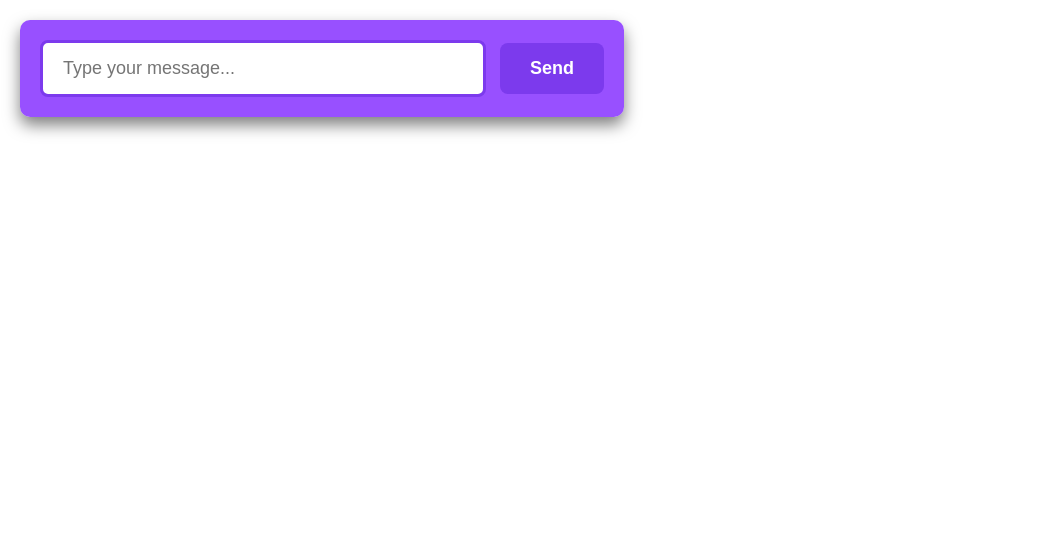
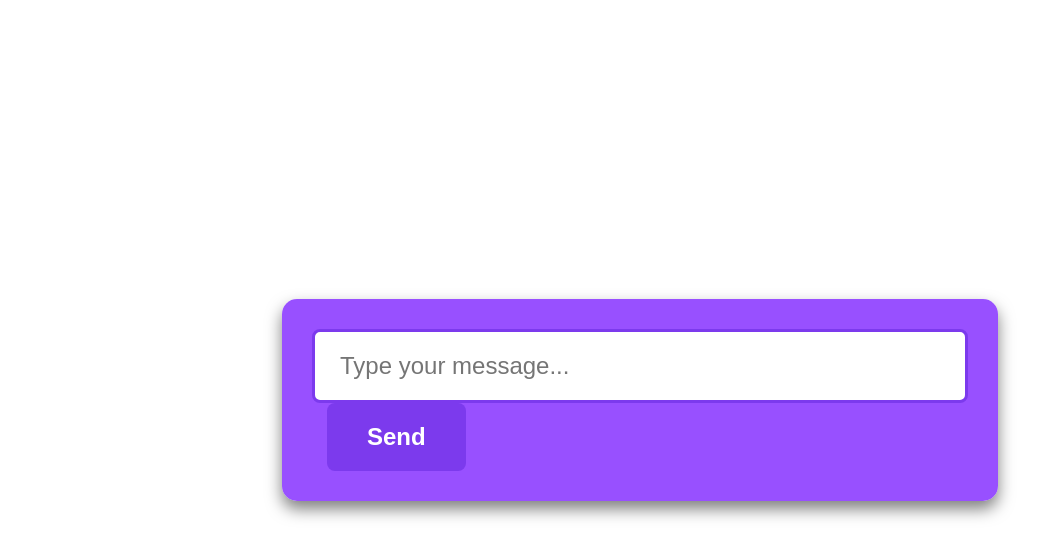
Before and after one commit to Wormeyy/Worm-model, a plain HTML site: page index.html in a window 1280 px wide. Shown: the whole page, without its empty margins (0-1061 px from the left). Drawn offline with nearby package versions, Linux system fonts and the light colour scheme.

Commit message:
Update index.html

```diff
--- a/index.html
+++ b/index.html
@@ -32,33 +32,34 @@
 
         #input-container {
             position: fixed;
-            top: 20px;
-            left: 20px;
+            top: 50%;
+            left: 50%;
+            transform: translate(-50%, -50%);
             z-index: 1000;
             background: rgba(147, 71, 255, 0.95);
-            padding: 20px;
-            border-radius: 10px;
+            padding: 30px;
+            border-radius: 15px;
             box-shadow: 0 8px 16px rgba(0, 0, 0, 0.5);
         }
 
         #text-input {
-            padding: 15px 20px;
-            font-size: 18px;
+            padding: 20px 25px;
+            font-size: 24px;
             border: 3px solid #7c3aed;
             border-radius: 8px;
-            width: 400px;
+            width: 600px;
             background: white;
         }
 
         #send-button {
-            padding: 15px 30px;
-            font-size: 18px;
+            padding: 20px 40px;
+            font-size: 24px;
             background: #7c3aed;
             color: white;
             border: none;
             border-radius: 8px;
             cursor: pointer;
-            margin-left: 10px;
+            margin-left: 15px;
             font-weight: bold;
         }
 
```
